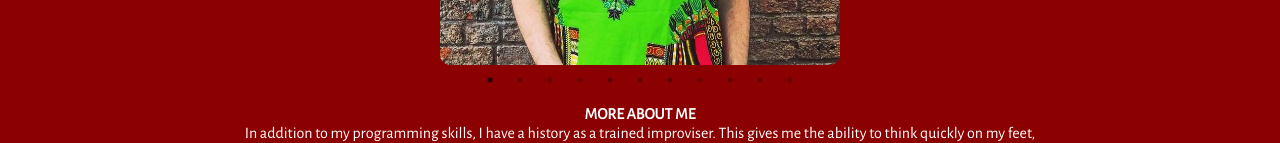
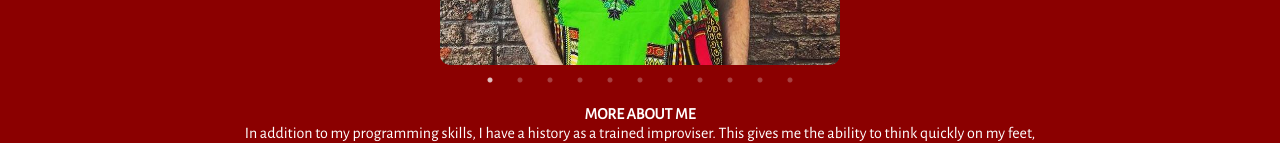
Before and after one commit to coreyladovsky/portfolio, a React (Create React App) app: page / in a window 1280 px wide. Shown: the part 700-843 px from the top of the page. Built offline with nearby package versions, Linux system fonts and the light colour scheme; the HTML template or start-up script is replaced by a standard one.

Commit message:
fixed photo dot color

```diff
--- a/src/components/about.css
+++ b/src/components/about.css
@@ -54,6 +54,14 @@
     display: none;
 }
 
+.slick-dots li.slick-active button:before {
+  color: white;
+}
+
+.slick-dots li button:before  {
+  color: white;
+}
+
 @media only screen and (min-width: 620px) {
   .slick-next:before, .slick-prev:before {
     display: block;
```
